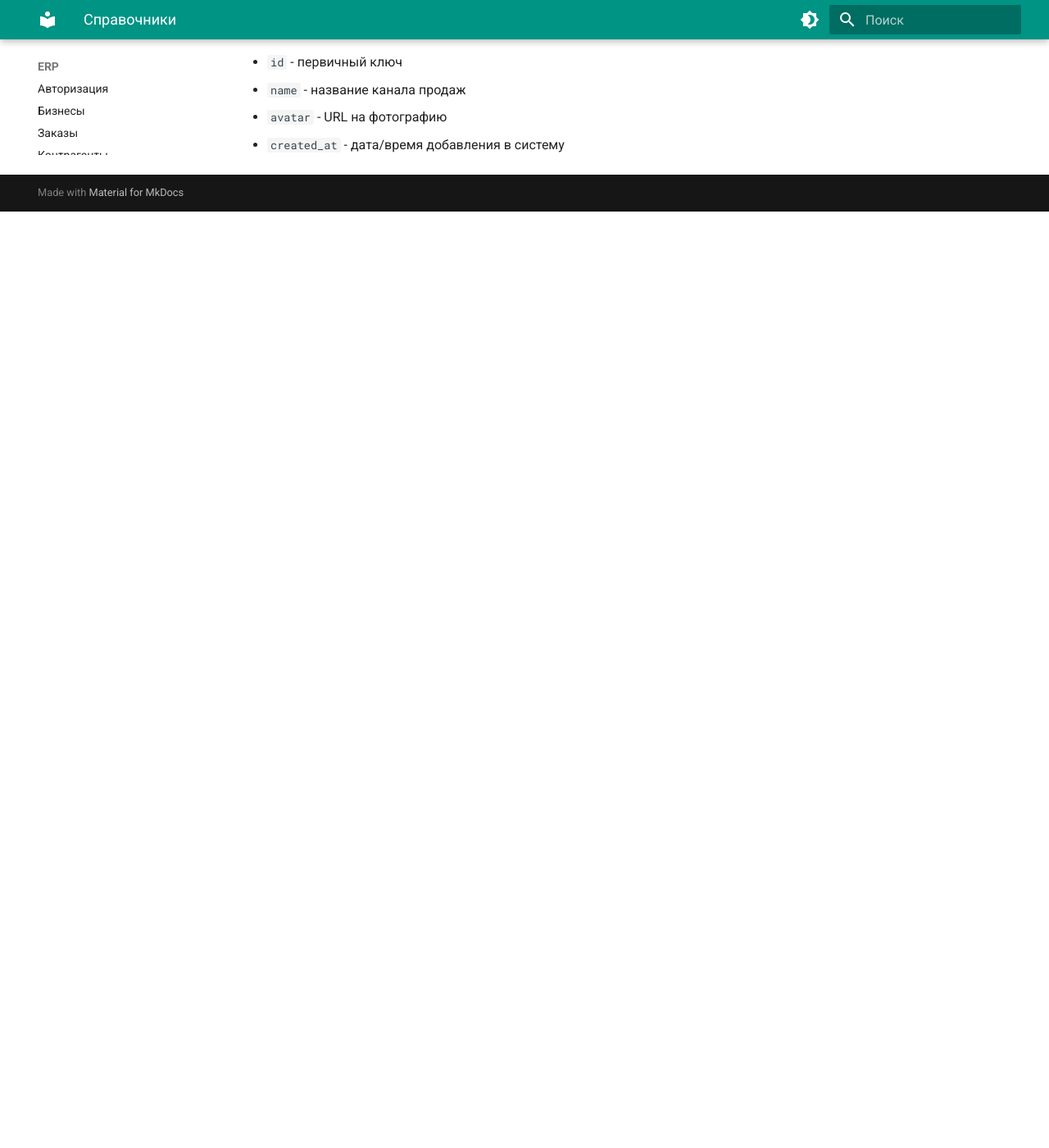
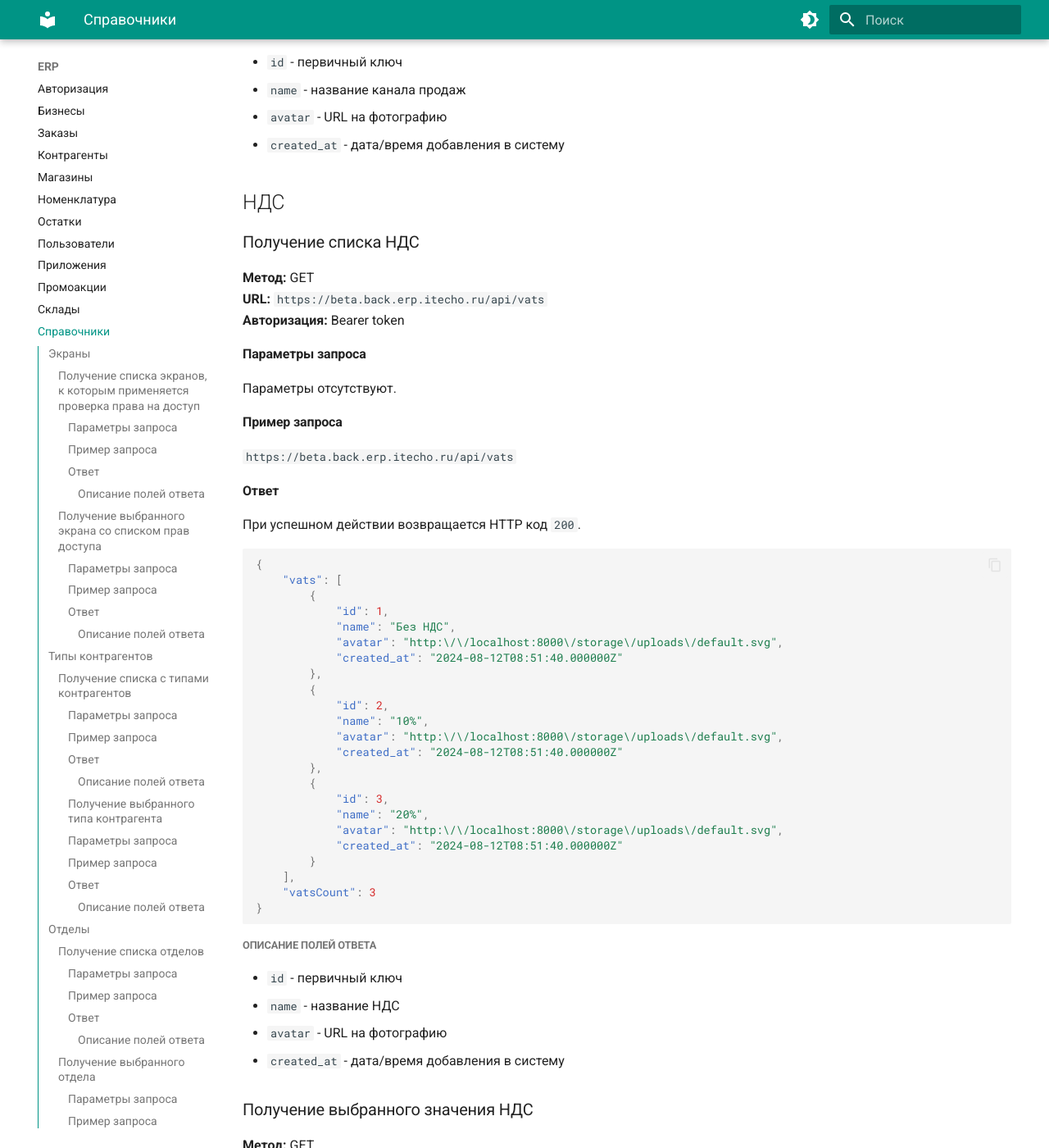
Before and after one commit to Krushanov/docs.erp.itecho.ru, an MkDocs documentation site: the page built from docs/ERP/Справочники.md, in a window 1280 px wide and 1400 px high, scrolled down 39823 px. Shown: the whole window at 82% size. Built offline with MkDocs 1.6.1 and Material for MkDocs 9.7.7, drawn with Linux system fonts in a browser that asks for light colours; before the commit the page ends 40081 px from its top, so only the background shows below that; some of the changed text lies outside the part shown.

Commit message:
Edit Справочники.md, Заказы.md, Остатки.md files.

````diff
--- a/docs/ERP/Справочники.md
+++ b/docs/ERP/Справочники.md
@@ -1908,3 +1908,90 @@
 - `name` - название канала продаж
 - `avatar` - URL на фотографию
 - `created_at` - дата/время добавления в систему
+
+## НДС
+
+### Получение списка НДС
+
+**Метод:** GET
+**URL:** `https://beta.back.erp.itecho.ru/api/vats`
+**Авторизация:** Bearer token
+
+#### Параметры запроса
+
+Параметры отсутствуют.
+
+#### Пример запроса
+
+`https://beta.back.erp.itecho.ru/api/vats`
+
+#### Ответ
+
+При успешном действии возвращается HTTP код `200`.
+```json
+{
+	"vats": [
+		{
+			"id": 1,
+			"name": "Без НДС",
+			"avatar": "http:\/\/localhost:8000\/storage\/uploads\/default.svg",
+			"created_at": "2024-08-12T08:51:40.000000Z"
+		},
+		{
+			"id": 2,
+			"name": "10%",
+			"avatar": "http:\/\/localhost:8000\/storage\/uploads\/default.svg",
+			"created_at": "2024-08-12T08:51:40.000000Z"
+		},
+		{
+			"id": 3,
+			"name": "20%",
+			"avatar": "http:\/\/localhost:8000\/storage\/uploads\/default.svg",
+			"created_at": "2024-08-12T08:51:40.000000Z"
+		}
+	],
+	"vatsCount": 3
+}
+```
+
+##### Описание полей ответа
+
+- `id` - первичный ключ
+- `name` - название НДС
+- `avatar` - URL на фотографию
+- `created_at` - дата/время добавления в систему
+
+### Получение выбранного значения НДС
+
+**Метод:** GET
+**URL:** `https://beta.back.erp.itecho.ru/api/vats/{id}`
+**Авторизация:** Bearer token
+
+#### Параметры запроса
+
+Параметры отсутствуют.
+
+#### Пример запроса
+
+`https://beta.back.erp.itecho.ru/api/vats/1`
+
+#### Ответ
+
+При успешном действии возвращается HTTP код `200`.
+```json
+{
+	"vat": {
+		"id": 1,
+		"name": "Без НДС",
+		"avatar": "http:\/\/localhost:8000\/storage\/uploads\/default.svg",
+		"created_at": "2024-08-12T08:51:40.000000Z"
+	}
+}
+```
+
+##### Описание полей ответа
+
+- `id` - первичный ключ
+- `name` - название НДС
+- `avatar` - URL на фотографию
+- `created_at` - дата/время добавления в систему
````
Also changed, not shown: docs/ERP/Заказы.md (+16 -6 lines), docs/ERP/Остатки.md (+28 -8 lines).
